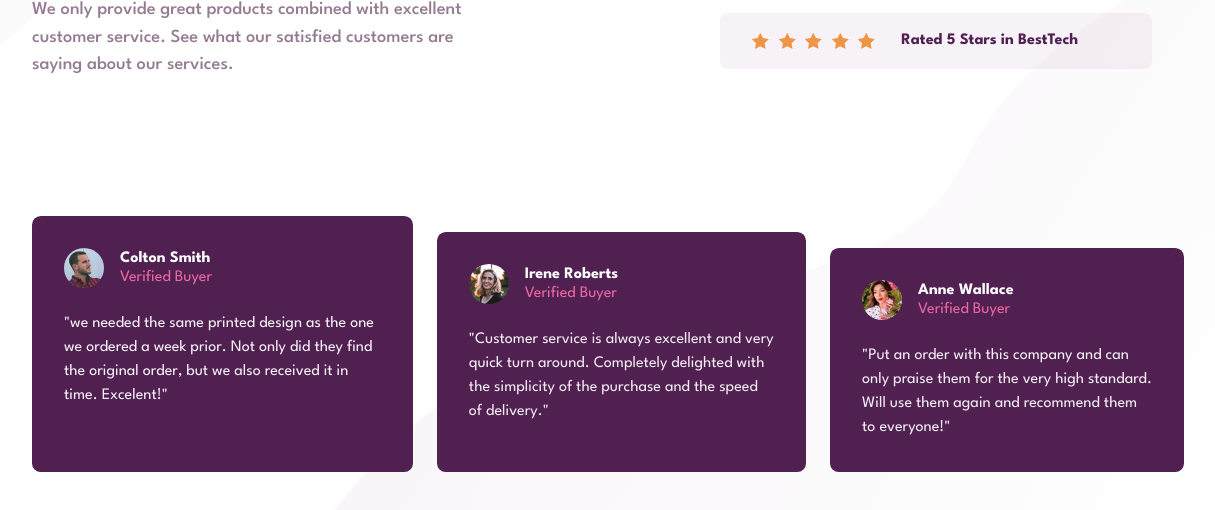
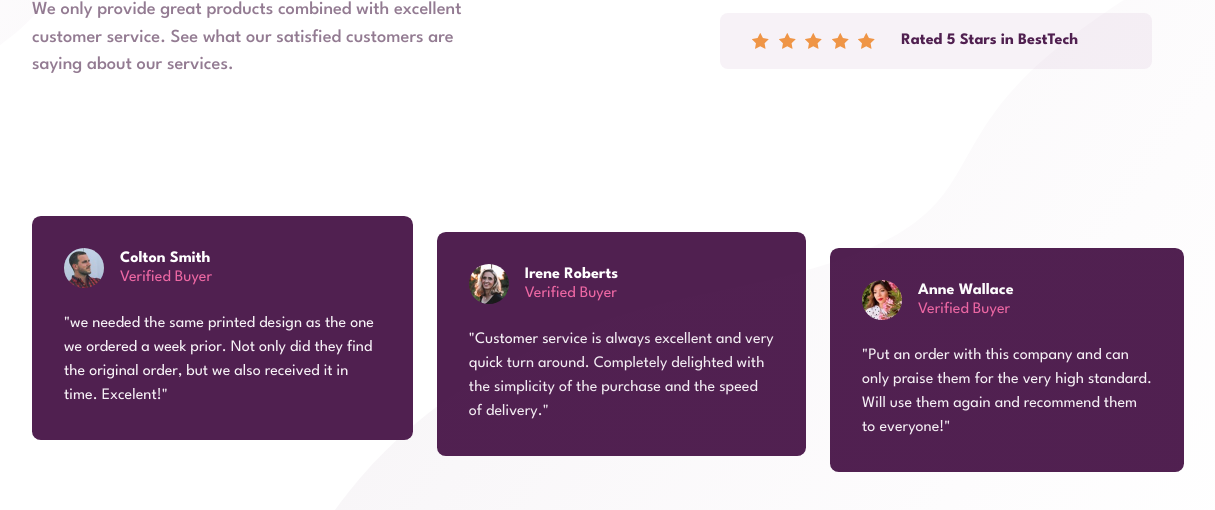
Before and after one commit to Omar-Miled/Social-proof-section, a plain HTML site: page index.html in a window 1536 px wide. Shown: the part 252-762 px from the top of the page, without its empty margins (160-1375 px from the left). Drawn offline with Linux system fonts and the light colour scheme.

Commit message:
Update style.css

```diff
--- a/style.css
+++ b/style.css
@@ -235,8 +235,12 @@ body::after {
     flex-direction: row;
     gap: 1.5rem;
   }
+  .opinion-container .one{
+    margin-bottom: 2rem;
+  }
   .opinion-container .two {
     margin-top: 1rem;
+    margin-bottom: 1rem;
   }
   .opinion-container .three {
     margin-top: 2rem;
```
